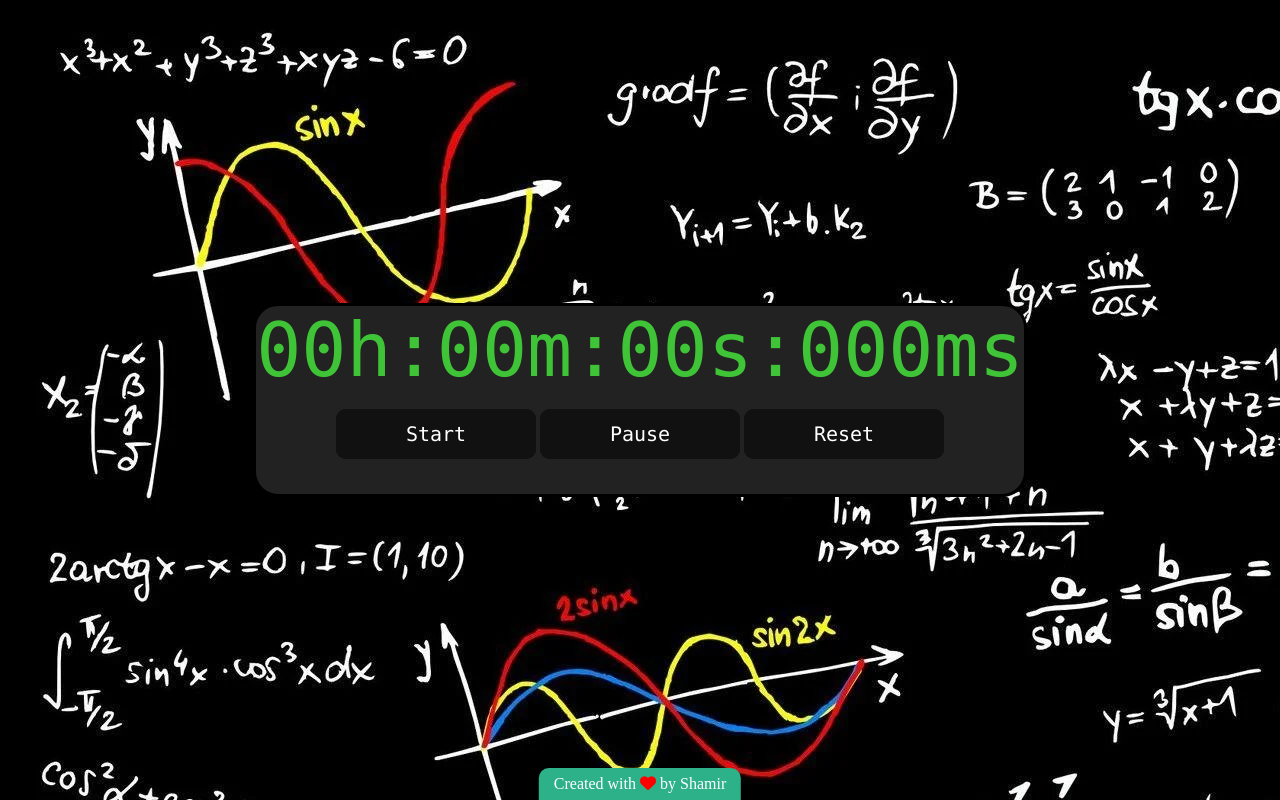
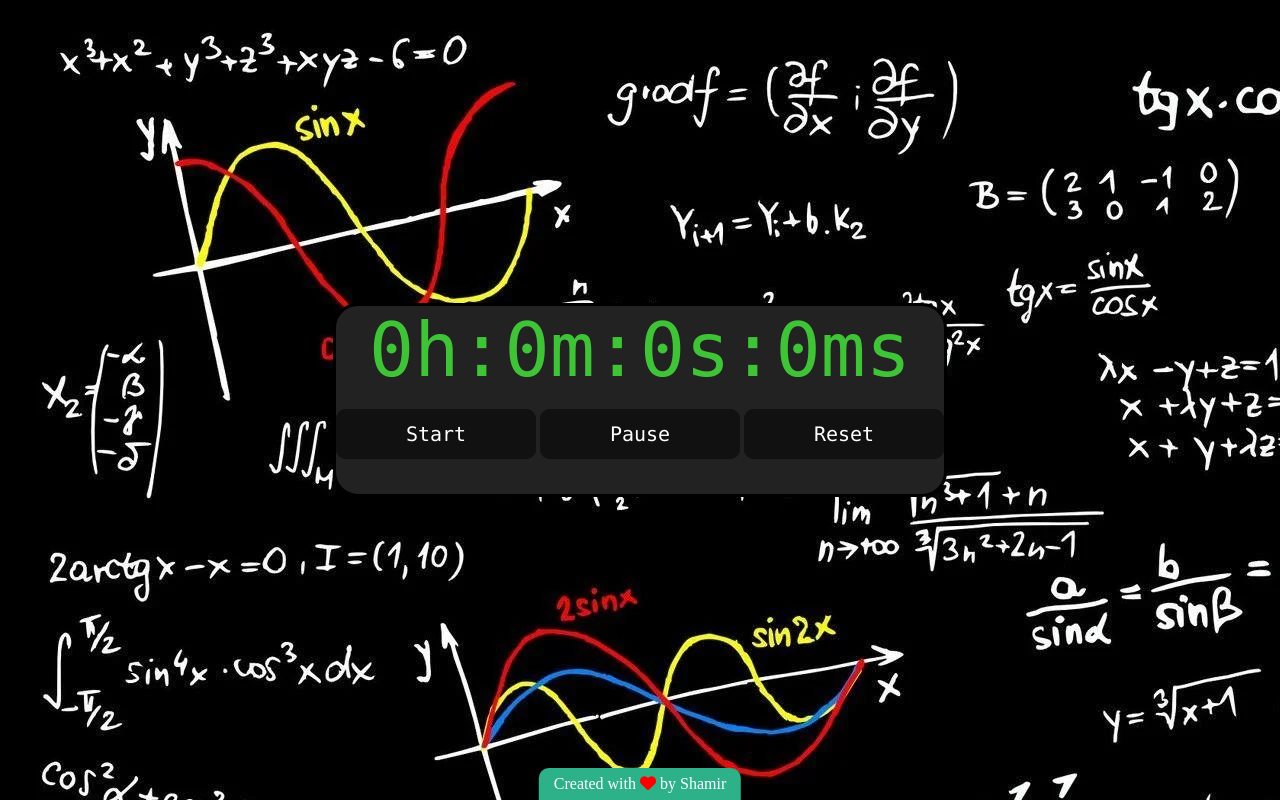
Before and after one commit to xShamir/StopWatch, a plain HTML site: page index.html in a window 1280 px wide. Drawn offline with Linux system fonts and the light colour scheme; a web font is replaced by a local one.

Commit message:
Update index.html

```diff
--- a/index.html
+++ b/index.html
@@ -14,7 +14,7 @@
 </head>
 <body>
     <div id="timeContainer">
-        <div id="timeDisplay">00h:00m:00s:000ms</div>
+        <div id="timeDisplay">0h:0m:0s:0ms</div>
         <button id="startBtn" class="timerBtn">Start</button>
         <button id="pauseBtn" class="timerBtn">Pause</button>
         <button id="resetBtn" class="timerBtn">Reset</button>
```
